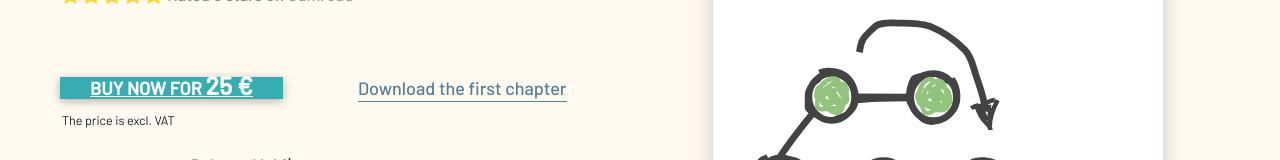
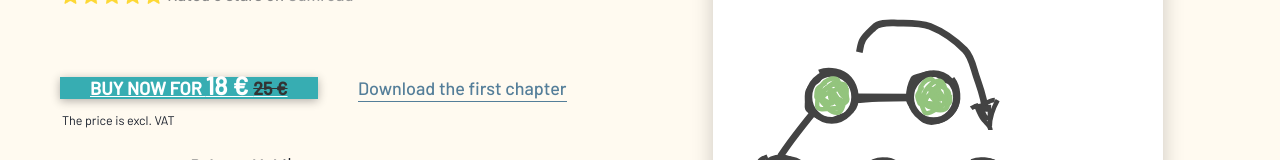
Before and after one commit to rebase-book/rebase-book.github.io, a website: page index.html in a window 1280 px wide. Shown: the part 369-529 px from the top of the page. Drawn offline with Linux system fonts and the light colour scheme.

Commit message:
chore adjust price

```diff
--- a/index.html
+++ b/index.html
@@ -42,7 +42,7 @@
             <section class="o-distance-xl">
               <div class="o-grid buttons">
                 <div class="o-grid__column--1-1 o-grid__column--x-large-1-2">
-                  <a class="o-center gumroad-button o-distance-m gumroad" id="gumroad" href="https://gum.co/rebase-book?wanted=true" target="_blank">Buy now for <span style="font-size: 2.5rem;!important">25 €</span></a>
+                  <a class="o-center gumroad-button o-distance-m gumroad" id="gumroad" href="https://gum.co/rebase-book?wanted=true" target="_blank">Buy now for <span style="font-size: 2.5rem;!important">18 € </span> <span style="color: #333; text-decoration: line-through">25 €</span></a>
                   <p style="margin-top: 0.5rem; margin-bottom: 0; margin-left: 0.2rem; font-size: 1.5rem;"><small>The price is excl. VAT</small></p>
                 </div>
                 <div class="o-grid__column--1-1 o-grid__column--x-large-1-2">
```
